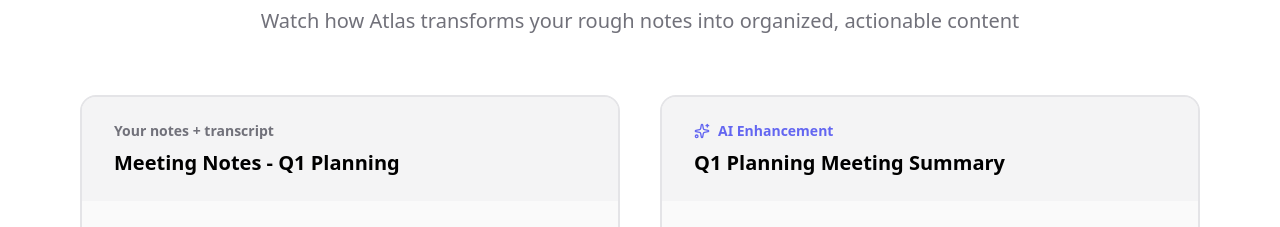
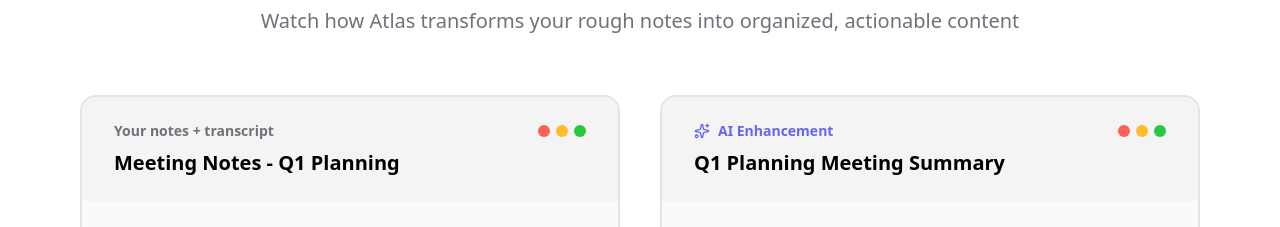
Before and after one commit to kevinh81760/atlas, a Next.js app: page / in a window 1280 px wide. Shown: the part 780-1007 px from the top of the page. Built offline with nearby package versions, Linux system fonts and the light colour scheme.

Commit message:
chore: tweaks

```diff
--- a/src/components/auth/AuthContainer.tsx
+++ b/src/components/auth/AuthContainer.tsx
@@ -92,7 +92,7 @@
       });
 
       if (error) throw error;
-
+      // test
       // Usually Supabase redirects automatically, but in some environments you can do:
       if (data?.url) window.location.href = data.url;
     } catch (e) {
--- a/src/components/landing/Demo.tsx
+++ b/src/components/landing/Demo.tsx
@@ -47,8 +47,17 @@
         {/* Before Card */}
         <div className="w-[540px] h-[600px] rounded-2xl bg-[#FAFAFA] border-2 border-[#E4E4E7] flex flex-col overflow-hidden">
           <div className="bg-[#F4F4F5] px-8 py-6 flex flex-col gap-2">
+            <div className="flex items-start justify-between gap-4">
+              <div className="flex flex-col gap-2 flex-1 min-w-0">
                 <span className="text-sm font-semibold text-[#71717A]">Your notes + transcript</span>
                 <h3 className="text-xl font-bold text-black">Meeting Notes - Q1 Planning</h3>
+              </div>
+              <div className="flex gap-1.5 shrink-0 mt-1">
+                <span className="w-3 h-3 rounded-full bg-[#FF5F57]" />
+                <span className="w-3 h-3 rounded-full bg-[#FEBC2E]" />
+                <span className="w-3 h-3 rounded-full bg-[#28C840]" />
+              </div>
+            </div>
           </div>
           <div className="flex flex-col gap-4 p-8">
             {beforeNotes.map((note) => (
@@ -60,11 +69,20 @@
         {/* After Card */}
         <div className="w-[540px] h-[600px] rounded-2xl bg-[#FAFAFA] border-2 border-[#E4E4E7] flex flex-col overflow-hidden">
           <div className="bg-[#F4F4F5] px-8 py-6 flex flex-col gap-2">
+            <div className="flex items-start justify-between gap-4">
+              <div className="flex flex-col gap-2 flex-1 min-w-0">
                 <div className="flex items-center gap-2">
                   <Sparkles className="w-4 h-4 text-[#6366F1]" />
                   <span className="text-sm font-semibold text-[#6366F1]">AI Enhancement</span>
                 </div>
                 <h3 className="text-xl font-bold text-black">Q1 Planning Meeting Summary</h3>
+              </div>
+              <div className="flex gap-1.5 shrink-0 mt-1">
+                <span className="w-3 h-3 rounded-full bg-[#FF5F57]" />
+                <span className="w-3 h-3 rounded-full bg-[#FEBC2E]" />
+                <span className="w-3 h-3 rounded-full bg-[#28C840]" />
+              </div>
+            </div>
           </div>
           <div className="flex flex-col gap-6 p-8">
             {afterSections.map((section) => (
```
Lines whose indentation alone changed are shown as unchanged.
